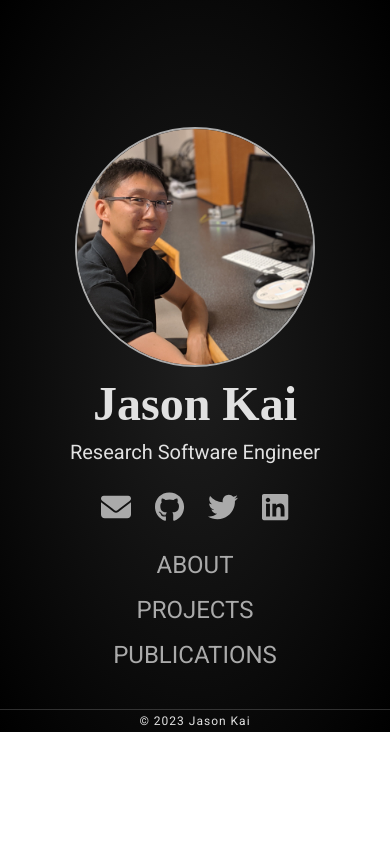
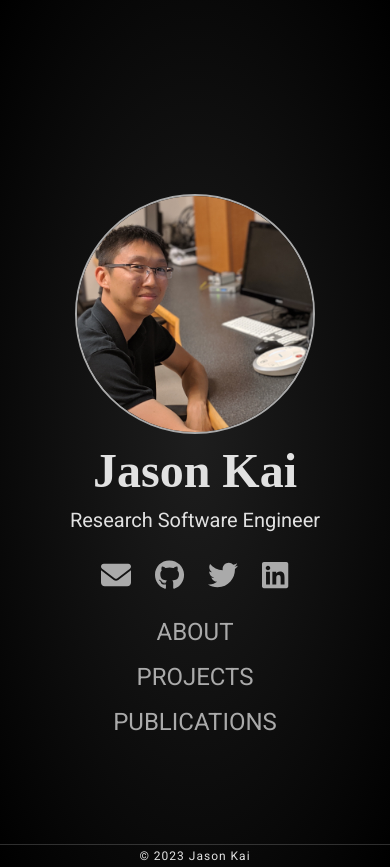
Before and after one commit to kaitj/kaitj.github.io, a Next.js app: page / in a window 390 px wide. Before the commit the page ends 844 px from the top, so only its background shows below. Built offline with nearby package versions, Linux system fonts and the light colour scheme; a web font is replaced by a local one.

Commit message:
rename branch master -> main
- reset min-height to 100vh

```diff
--- a/styles/home.module.css
+++ b/styles/home.module.css
@@ -8,7 +8,7 @@
 
 .main {
   padding-top: 12vh;
-  min-height: 84.5vh;
+  min-height: 100vh;
   flex: 1;
   display: flex;
   flex-direction: column;
@@ -71,10 +71,6 @@ li.navItem {
     font-size: var(--font-size-mobile);
   }
 
-  .main {
-    min-height: 84vh;
-  }
-
   .profileBorder {
     background-color: rgba(0,0,0,0);
     overflow: hidden;
```
